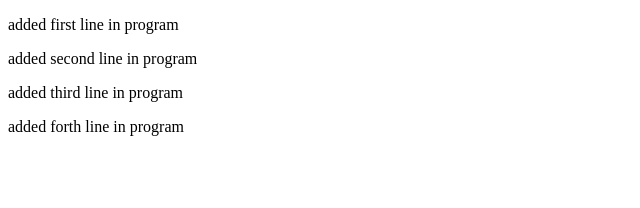
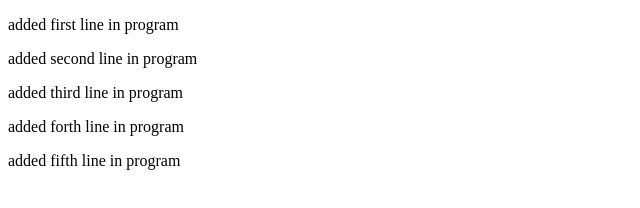
Before and after one commit to shravannayak38/mynewrepo, a plain HTML site: page index.html in a window 1280 px wide. Shown: the whole page, without its empty margins (0-640 px from the left). Drawn offline with Linux system fonts and the light colour scheme.

Commit message:
Update index.html
my fifth commit

```diff
--- a/index.html
+++ b/index.html
@@ -5,5 +5,6 @@
           <p>added second line in program</p>
           <p>added third line in program</p>
           <p>added forth line in program</p>
+          <p>added fifth line in program</p>
      </body>
 </html>
```
